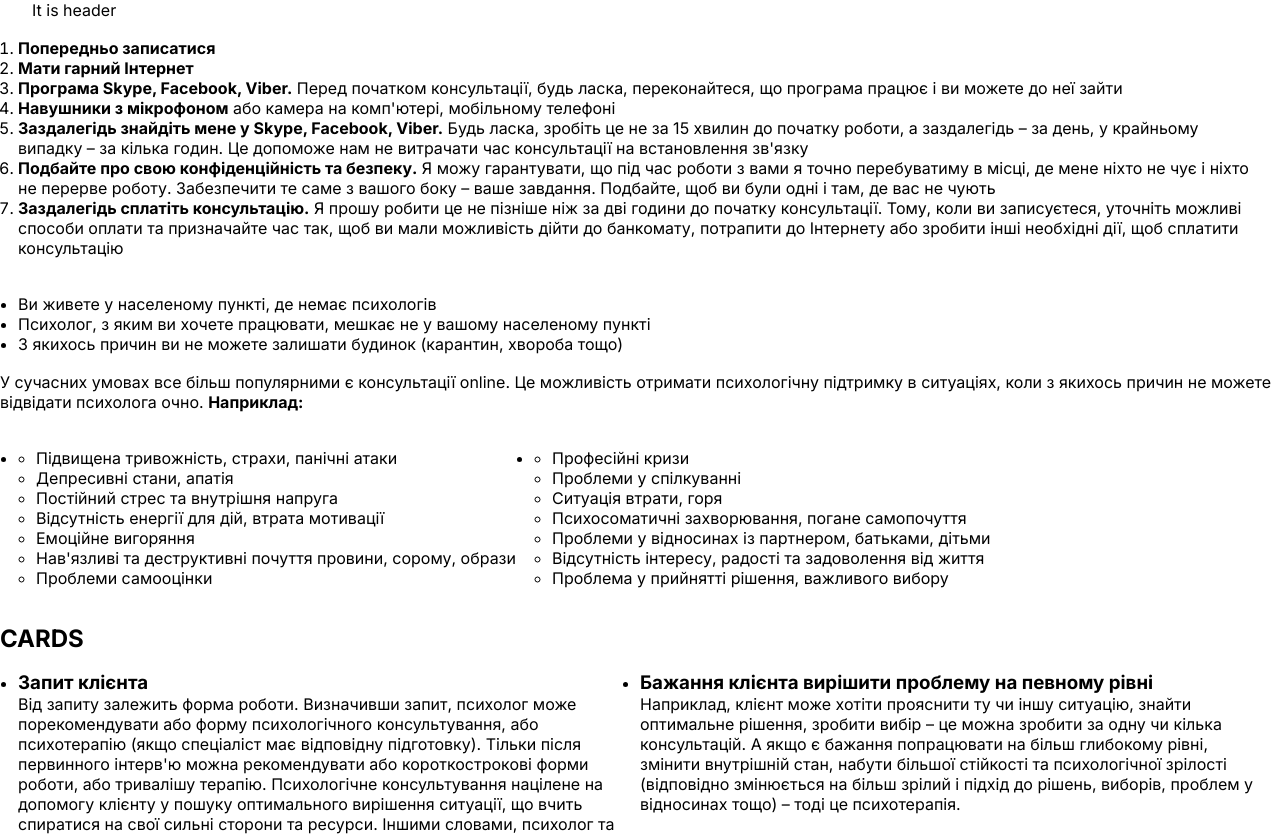
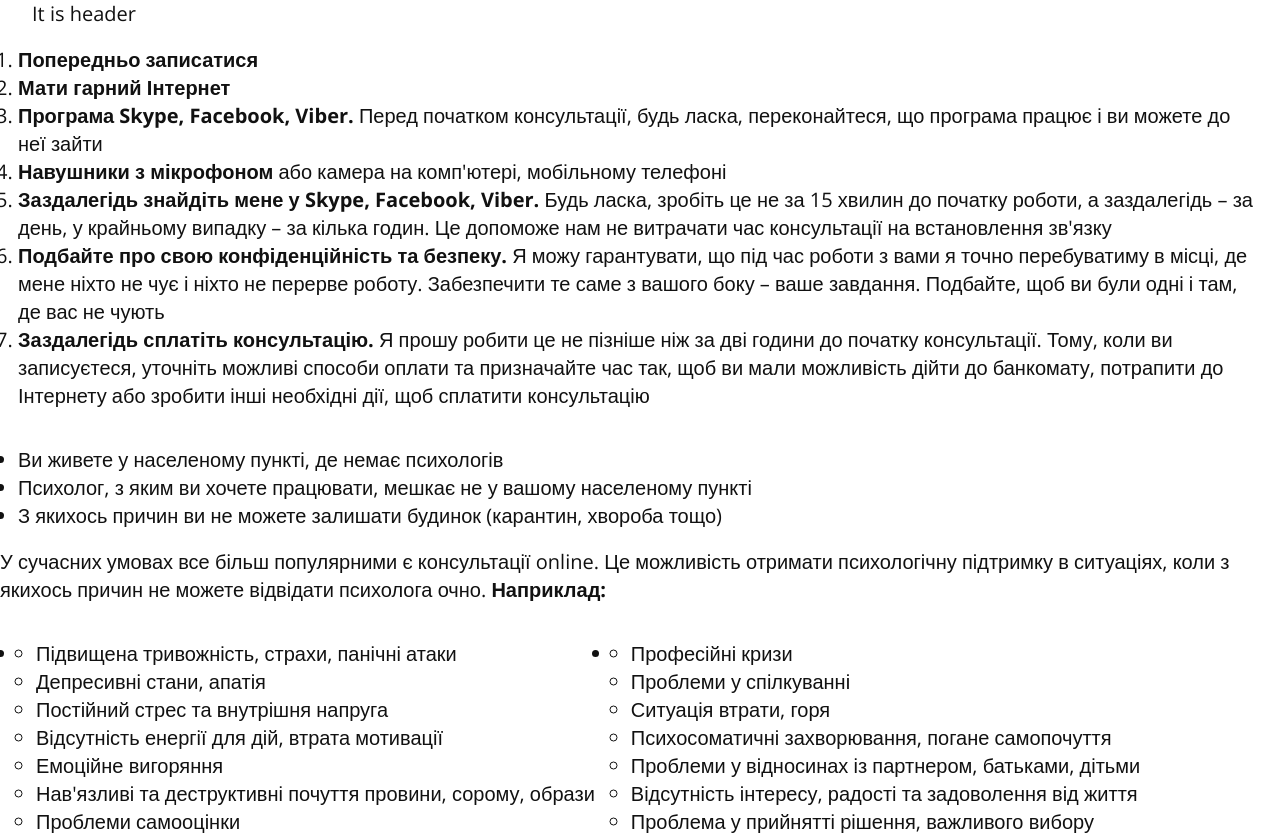
Before and after one commit to SoftRyzen-internship/psychologist, a Next.js app: page /consultations in a window 1280 px wide. Shown: the top 836 px of the page. Built offline with nearby package versions, Linux system fonts and the light colour scheme.

Commit message:
upload fonts to _app.js

```diff
--- a/src/components/SectionTitle/SectionTitle.jsx
+++ b/src/components/SectionTitle/SectionTitle.jsx
@@ -1,14 +1,13 @@
 import classNames from 'classnames';
 import PropTypes from 'prop-types';
-import s from './SectionTitle.module.css';
 
 export const SectionTitle = ({ h1 = false, title, centered = false }) => {
   return h1 ? (
-    <h1 className={classNames(s.sectionTitle, centered && s.centered)}>
+    <h1 className={classNames('sectionTitle', centered && 'centered')}>
       {title}
     </h1>
   ) : (
-    <h2 className={classNames(s.sectionTitle, centered && s.centered)}>
+    <h2 className={classNames('sectionTitle', centered && 'centered')}>
       {title}
     </h2>
   );
--- a/src/pages/_app.js
+++ b/src/pages/_app.js
@@ -1,14 +1,36 @@
-import { Inter } from 'next/font/google';
+import { Open_Sans, Alegreya } from 'next/font/google';
 import classNames from 'classnames';
 import { Layout } from '@/layout';
 import '@/styles/globals.css';
 
-const inter = Inter({ subsets: ['latin'] });
+const open_sans = Open_Sans({
+  subsets: ['cyrillic'],
+  display: 'swap',
+  weight: ['300', '400', '600', '700'],
+  variable: '--font-open-sans',
+});
+
+const alegreya = Alegreya({
+  subsets: ['cyrillic'],
+  display: 'swap',
+  weight: ['500'],
+  variable: '--font-alegreya',
+});
 
 export default function App({ Component, pageProps }) {
   return (
-    <Layout data={pageProps} className={classNames(inter.className, 'layout')}>
-      <Component {...pageProps} />
-    </Layout>
+    <>
+      <style jsx global>
+        {`
+          html {
+            --font-open-sans: ${open_sans.style.fontFamily};
+            --font-alegreya: ${alegreya.style.fontFamily};
+          }
+        `}
+      </style>
+      <Layout data={pageProps} className={classNames('layout')}>
+        <Component {...pageProps} />
+      </Layout>
+    </>
   );
 }
--- a/src/pages/_document.js
+++ b/src/pages/_document.js
@@ -9,12 +9,6 @@ export default function Document() {
           content="Психолог, психотерапевт, тренер Юлія Сулаєва. Індивідуальні психологічні консультації, курси, майстер-класи та навчання для психологів"
         />
         <link rel="icon" href="/favicon.ico" />
-        <link rel="preconnect" href="https://fonts.googleapis.com" />
-        <link rel="preconnect" href="https://fonts.gstatic.com" crossOrigin />
-        <link
-          href="https://fonts.googleapis.com/css2?family=Alegreya:wght@500;800&family=Open+Sans:wght@300;400;600;700&display=swap"
-          rel="stylesheet"
-        />
       </Head>
 
       <body>
--- a/src/styles/globals.css
+++ b/src/styles/globals.css
@@ -19,6 +19,12 @@ html,
 body {
   max-width: 100vw;
   overflow-x: hidden;
+  font-family: var(--font-open-sans);
+  font-style: normal;
+  font-weight: 400;
+  font-size: 20px;
+  line-height: 1.4;
+  color: var(--text-color)
 }
 
 body {
@@ -74,7 +80,7 @@ h1 .sectionTitle {
   font-size: 36px;
   line-height: 1.11;
 
-  color: --main-color;
+  color: var(--main-color);
 }
 
 h2 .sectionTitle {
@@ -84,7 +90,7 @@ h2 .sectionTitle {
   font-size: 32px;
   line-height: 1.25;
 
-  color: --main-color;
+  color: var(--main-color);
 }
 
 .centered {
```
